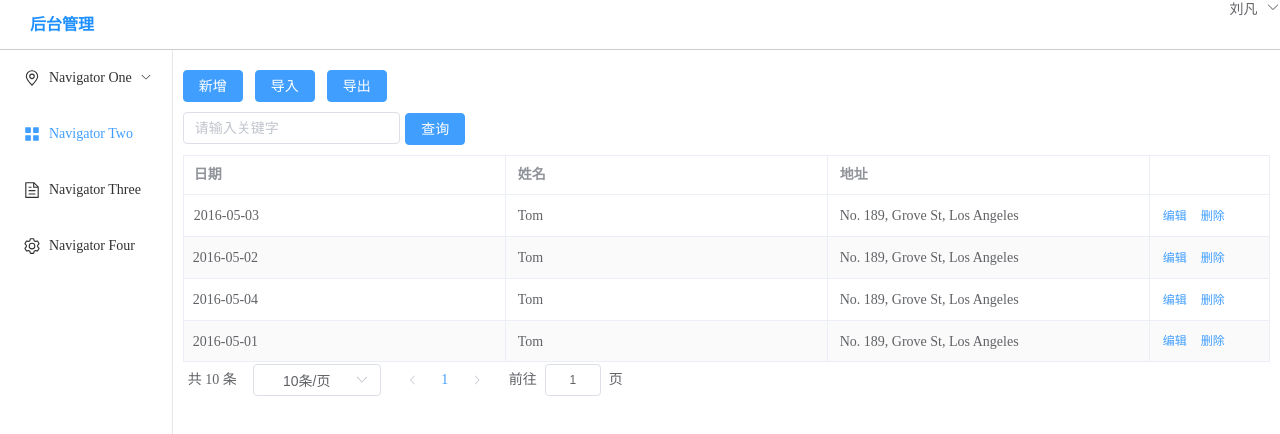
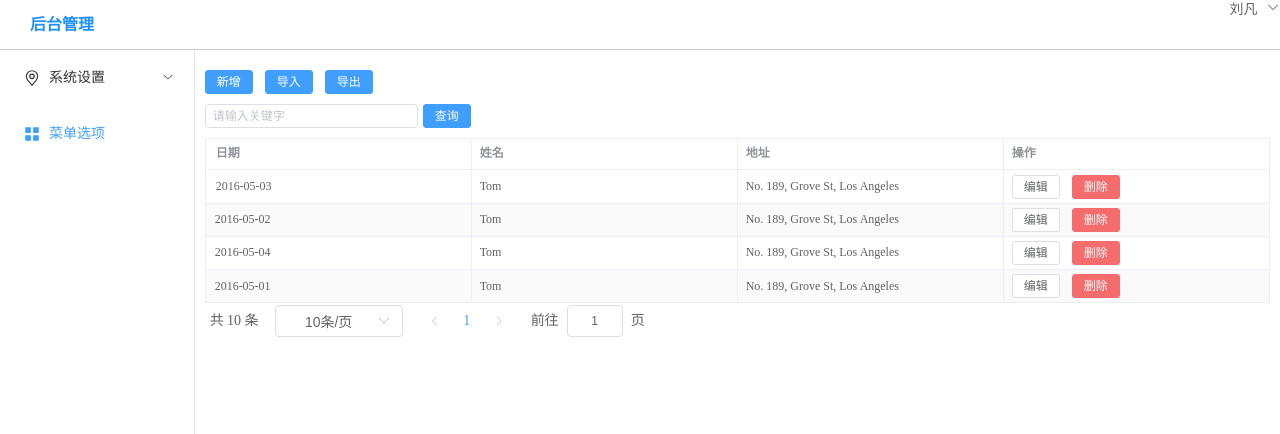
Before and after one commit to kaixin36/ManagemenntSystem, a Vue app in the folder before/: page / in a window 1280 px wide. Shown: the top 434 px of the page. Built offline with nearby package versions, Linux system fonts and the light colour scheme.

Commit message:
一些样式调整

```diff
--- a/before/src/App.vue
+++ b/before/src/App.vue
@@ -5,7 +5,7 @@
     <!-- 主体 -->
     <div class="body">
       <!-- 侧边栏 -->
-      <SelfAside class="body_aside" />
+      <SelfAside class="" style="width:230px"/>
       <!-- 内容区域 -->
       <router-view />
     </div>
@@ -29,7 +29,4 @@ export default {
 .body {
   display: flex;
 }
-.body_aside {
-  width: auto;
-}
 </style>
--- a/before/src/components/SelfAside.vue
+++ b/before/src/components/SelfAside.vue
@@ -7,24 +7,16 @@
     <el-sub-menu index="1">
       <template #title>
         <el-icon><location /></el-icon>
-        <span>Navigator One</span>
+        <span>系统设置</span>
       </template>
-      <el-menu-item-group title="Group One">
-        <el-menu-item index="1-1">item 1</el-menu-item>
-        <el-menu-item index="1-2">item 2</el-menu-item>
+      <el-menu-item-group title="">
+        <el-menu-item index="1-1">用户管理</el-menu-item>
+        <el-menu-item index="1-2">item</el-menu-item>
       </el-menu-item-group>
     </el-sub-menu>
     <el-menu-item index="2">
       <el-icon><icon-menu /></el-icon>
-      <span>Navigator Two</span>
-    </el-menu-item>
-    <el-menu-item index="3">
-      <el-icon><document /></el-icon>
-      <span>Navigator Three</span>
-    </el-menu-item>
-    <el-menu-item index="4">
-      <el-icon><setting /></el-icon>
-      <span>Navigator Four</span>
+      <span>菜单选项</span>
     </el-menu-item>
   </el-menu>
 </template>
--- a/before/src/main.js
+++ b/before/src/main.js
@@ -10,4 +10,4 @@ import 'element-plus/dist/index.css'
 
 import '@/assets/css/global.css'
 
-createApp(App).use(store).use(router).use(ElementPlus, { locale: zhCn }).mount('#app')
+createApp(App).use(store).use(router).use(ElementPlus, { locale: zhCn,size:'small' }).mount('#app')
--- a/before/src/views/Home.vue
+++ b/before/src/views/Home.vue
@@ -19,14 +19,16 @@
       <el-table-column prop="date" label="日期" />
       <el-table-column prop="name" label="姓名" />
       <el-table-column prop="address" label="地址" />
-      <el-table-column fixed="right" label="" width="120">
+      <el-table-column fixed="right" label="操作">
         <template #default>
-          <el-button type="text" size="small" @click="handleEdit"
-            >编辑</el-button
-          >
-          <el-button type="text" size="small" @click="handleDelete"
-            >删除</el-button
-          >
+          <el-button size="small" @click="handleEdit">编辑</el-button>
+          <el-popconfirm title="Are you sure to delete this?">
+            <template #reference>
+              <el-button type="danger" size="small" @click="handleDelete"
+                >删除</el-button
+              >
+            </template>
+          </el-popconfirm>
         </template>
       </el-table-column>
     </el-table>
```
